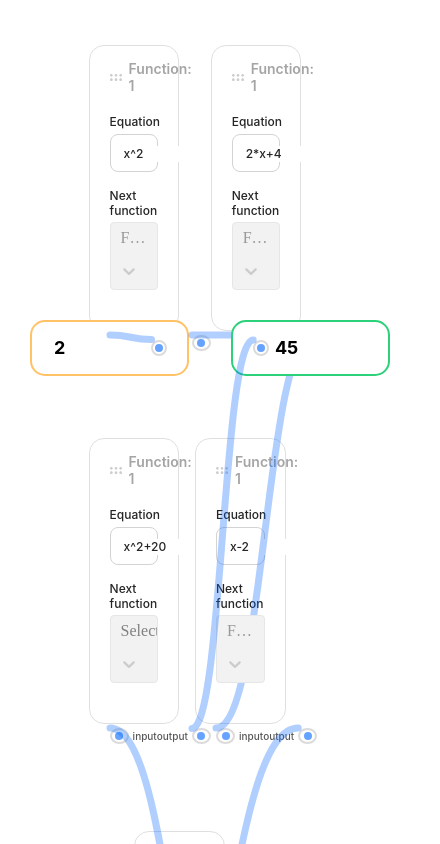
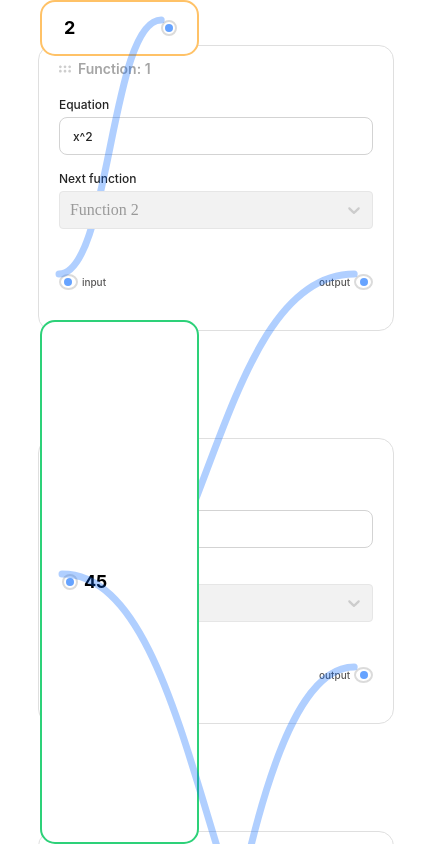
Before and after one commit to prajjwalhacker/calculator-application, a React (Vite) app: page / in a window 390 px wide. Shown: the top 844 px of the page, 440 px wide, since content can reach past the window. Built offline with nearby package versions, Linux system fonts and the light colour scheme.

Commit message:
mobile responsiveness added

```diff
--- a/src/App.css
+++ b/src/App.css
@@ -8,6 +8,9 @@
    display: flex;
    flex-wrap: wrap;
    justify-content: center;
+   @media (max-width: 768px) {
+      flex-direction: column;
+   }
    gap: 5%;
    padding-inline: 8%;
    padding-block: 10%;
--- a/src/components/Function/function.css
+++ b/src/components/Function/function.css
@@ -6,6 +6,9 @@
     width: 15.5%;
     margin-bottom: 107px;
     height: 251px;
+    @media (max-width: 768px) {
+       width: 100%;
+     }
 }
 
 .function-container .function-header {
--- a/src/components/Input/input.css
+++ b/src/components/Input/input.css
@@ -11,6 +11,10 @@
     padding: 14px 20px;
     background-color: #ffffff;
     width: 115px;
+    @media (max-width: 768px) {
+        top: 0px;
+        left: 40px;
+     }
 }
 
 .input-container .inner-input-main {
--- a/src/components/Output/output.css
+++ b/src/components/Output/output.css
@@ -10,6 +10,10 @@
     padding: 14px 20px;
     background-color: #ffffff;
     width: 115px;
+    @media (max-width: 768px) {
+        bottom: 0px;
+        left: 40px;
+     }
 }
 
 .output-container .inner-output-main {
```
